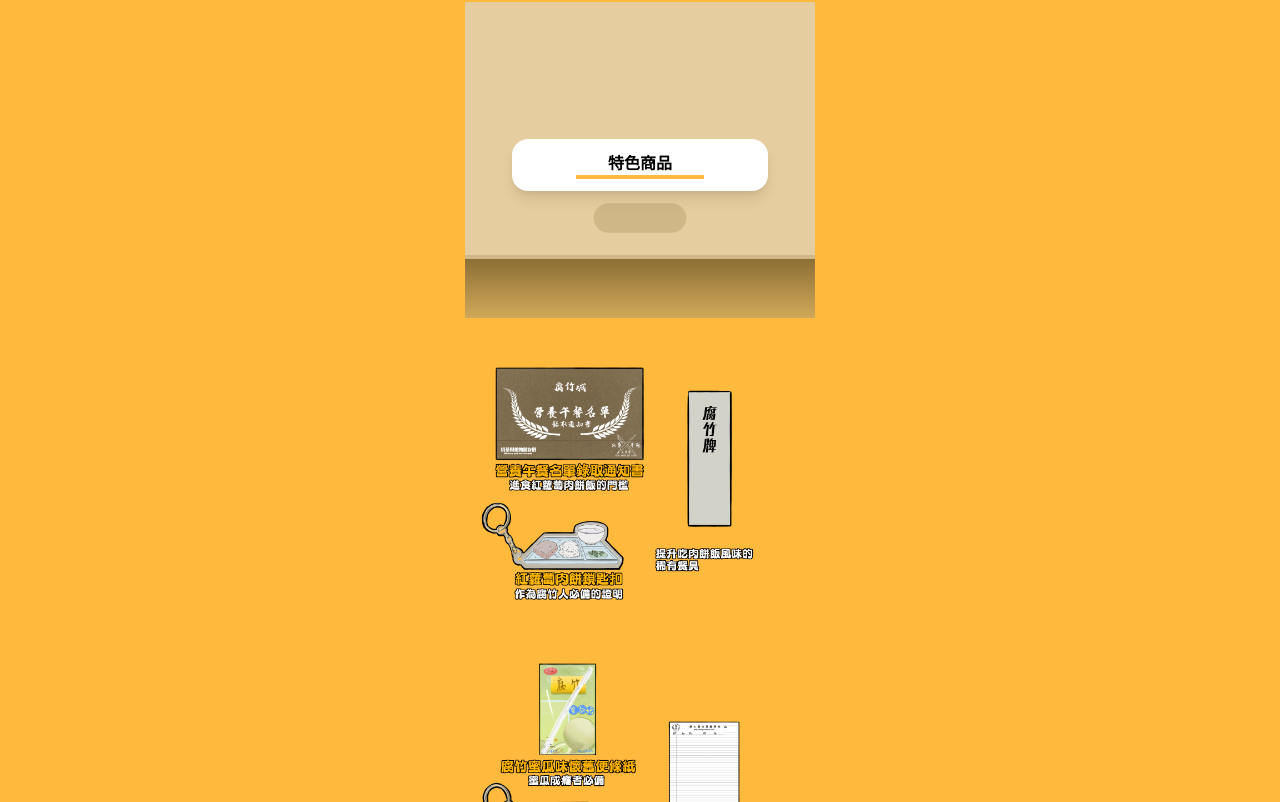
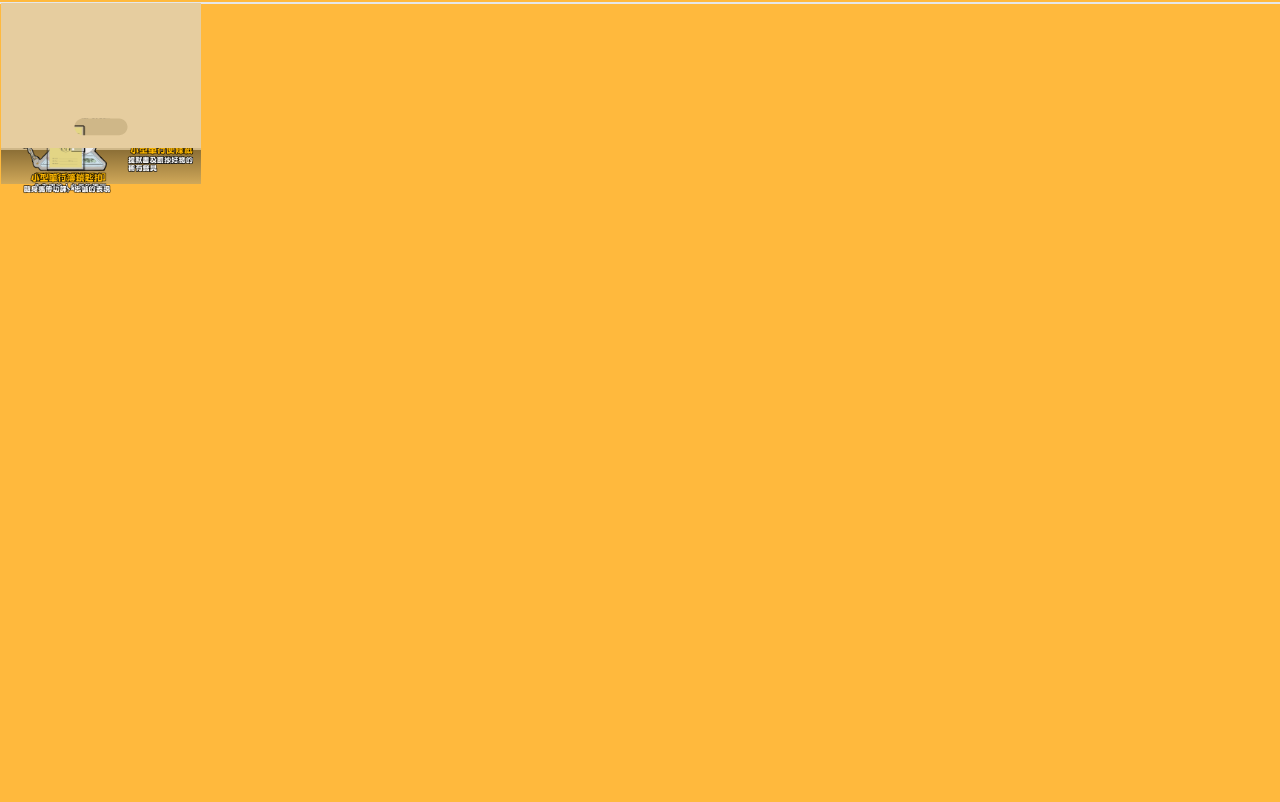
Before and after one commit to snow-t-m-yang/studio-es, a Next.js app: page / in a window 1280 px wide. Shown: the part 1598-2400 px from the top of the page. Built offline with nearby package versions, Linux system fonts and the light colour scheme.

Commit message:
Fixed layer of bag in product page. 	modified:   components/Customize.tsx 	modified:   components/Navbar.tsx 	modified:   components/Product.tsx

```diff
--- a/components/Customize.tsx
+++ b/components/Customize.tsx
@@ -4,6 +4,19 @@ const Customize = () => {
       <div className="px-16 py-3 bg-white shadow-lg rounded-2xl">
         <h2 className="px-8 font-bold border-b-4 border-primary">訂製服務</h2>
       </div>
+      <div className="p-9 self-start font-bold flex flex-col space-y-5 text-center w-fit bg-white shadow-lg rounded-[40px]">
+        <div className="">
+          <p className="text-xl px-13">我們暫時只提供影片拍攝及剪輯服務</p>
+          <p className="text-xl px-13 ">如需報價服務可聯絡官方電郵</p>
+        </div>
+        <a
+          className="cursor-pointer duration-300 hover:-translate-y-0.5 hover:text-slate-100"
+          href="mailto:storyneverdie2020@gmail.com"
+          target="_blank"
+        >
+          storyneverdie2020@gmail.com
+        </a>
+      </div>
     </section>
   );
 };
--- a/components/Navbar.tsx
+++ b/components/Navbar.tsx
@@ -1,14 +1,24 @@
-import { RiMessage2Fill } from "react-icons/ri";
+import { RiMessage2Fill, RiErrorWarningFill } from "react-icons/ri";
 import { GiShoppingBag } from "react-icons/gi";
 import { AiOutlineMenu, AiOutlineClose } from "react-icons/ai";
-import React, { useState } from "react";
+import React, { useState, useEffect } from "react";
 import { useIsScrolled } from "./hooks/useIsScrolled";
 import Sidebar from "./Sidebar";
+import { motion } from "framer-motion";
 
 const Navbar = () => {
   const [isSidebarOpen, setIsSideBarOpen] = useState(false);
+  const [isShopCartClicked, setIsShopCartClicked] = useState(false);
 
   const isScrolled = useIsScrolled();
+
+  useEffect(() => {
+    if (isShopCartClicked) {
+      setTimeout(() => {
+        setIsShopCartClicked(false);
+      }, 3000);
+    }
+  }, [isShopCartClicked]);
 
   return (
     <>
@@ -25,12 +35,29 @@ const Navbar = () => {
             {isSidebarOpen ? <AiOutlineClose /> : <AiOutlineMenu />}
           </li>
           <li>
-            <RiMessage2Fill />
+            <a href="#訂製服務">
+              <RiMessage2Fill />
+            </a>
           </li>
           <li>
-            <GiShoppingBag />
+            <button
+              onClick={() => setIsShopCartClicked(!isShopCartClicked)}
+              disabled={isShopCartClicked}
+            >
+              <GiShoppingBag />
+            </button>
           </li>
         </ul>
+        {isShopCartClicked && (
+          <motion.div
+            initial={{ opacity: 0, y: -100 }}
+            animate={{ opacity: 1, y: 0 }}
+            className="absolute left-0 right-0 flex flex-col items-center w-64 py-5 mx-auto space-y-4 bg-white top-96 shadow-3xl px-7 rounded-xl"
+          >
+            <RiErrorWarningFill className="text-4xl text-primary" />
+            <p className="font-bold ">購物車系統暫未開放</p>
+          </motion.div>
+        )}
       </nav>
       <Sidebar isSidebarOpen={isSidebarOpen} />
     </>
--- a/components/Product.tsx
+++ b/components/Product.tsx
@@ -3,65 +3,69 @@ import { motion } from "framer-motion";
 
 const Product = () => {
   return (
-    <section
-      id="特色商品"
-      className="relative grid h-screen place-items-center"
-    >
-      <div className="sticky top-0">
-        <div className="absolute top-0 z-40 grid w-full">
-          <div className="absolute left-0 right-0 px-16 py-3 ml-auto mr-auto bg-white shadow-lg bottom-16 w-fit rounded-2xl">
+    <section id="特色商品" className="relative w-full h-screen ">
+      <div className="sticky top-0 left-0 right-0 mx-auto border">
+        {/* layer 3 */}
+        {/* <div className="relative "> */}
+        {/* Title */}
+        {/* <div className="sticky top-0 left-0 z-20 px-16 py-3 mx-auto bg-white shadow-lg h-14 top-15 rigt-0 bottom-16 w-fit rounded-2xl">
             <h2 className="px-8 font-bold border-b-4 border-primary">
               特色商品
             </h2>
-          </div>
-          <div className="justify-self-center">
-            <Image
-              priority
-              src="/product/bag-top.svg"
-              height={350}
-              width={350}
-              alt="A bag full of presents"
-              className=""
-            />
-          </div>
+          </div> */}
+        {/* Front */}
+        <div className="absolute z-[15]">
+          <Image
+            priority
+            src="/product/bag-top.svg"
+            height={200}
+            width={200}
+            alt="A bag full of presents"
+          />
         </div>
-
-        <div className="z-10">
+        {/* </div> */}
+        {/* layer 1 */}
+        <div className="absolute z-0 ">
+          {/* Bottom */}
           <div className="">
             <Image
               priority
               src="/product/bag-bottom.svg"
-              height={350}
-              width={350}
+              height={200}
+              width={200}
               alt="A bag full of presents"
             />
           </div>
+
+          {/* Entry */}
           <div className="">
             <Image
               priority
               src="/product/bag-entry.svg"
-              height={350}
-              width={350}
+              height={200}
+              width={200}
               alt="A bag full of presents"
             />
           </div>
         </div>
 
-        <div className="z-30">
+        {/* layer 2 */}
+        <div className="absolute z-10 ">
           <Image
             priority
             src="/product/product1.png"
-            height={300}
-            width={300}
+            height={200}
+            width={200}
             alt="product key rings and stickers"
           />
         </div>
-        <div className="z-30">
+
+        <div className="absolute z-10 ">
           <Image
             priority
             src="/product/product2.png"
-            height={300}
-            width={300}
+            height={200}
+            width={200}
             alt="product key rings and stickers"
           />
         </div>
```
